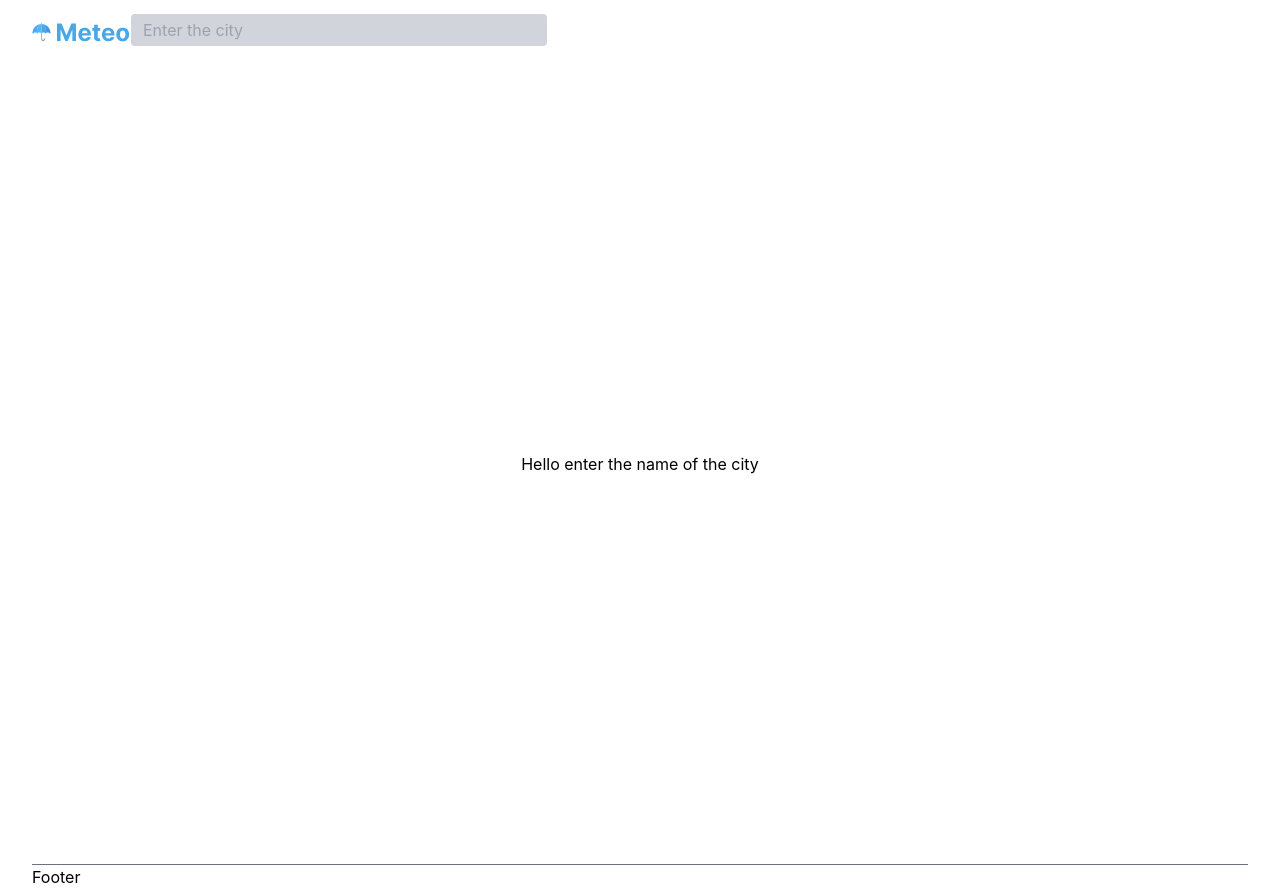
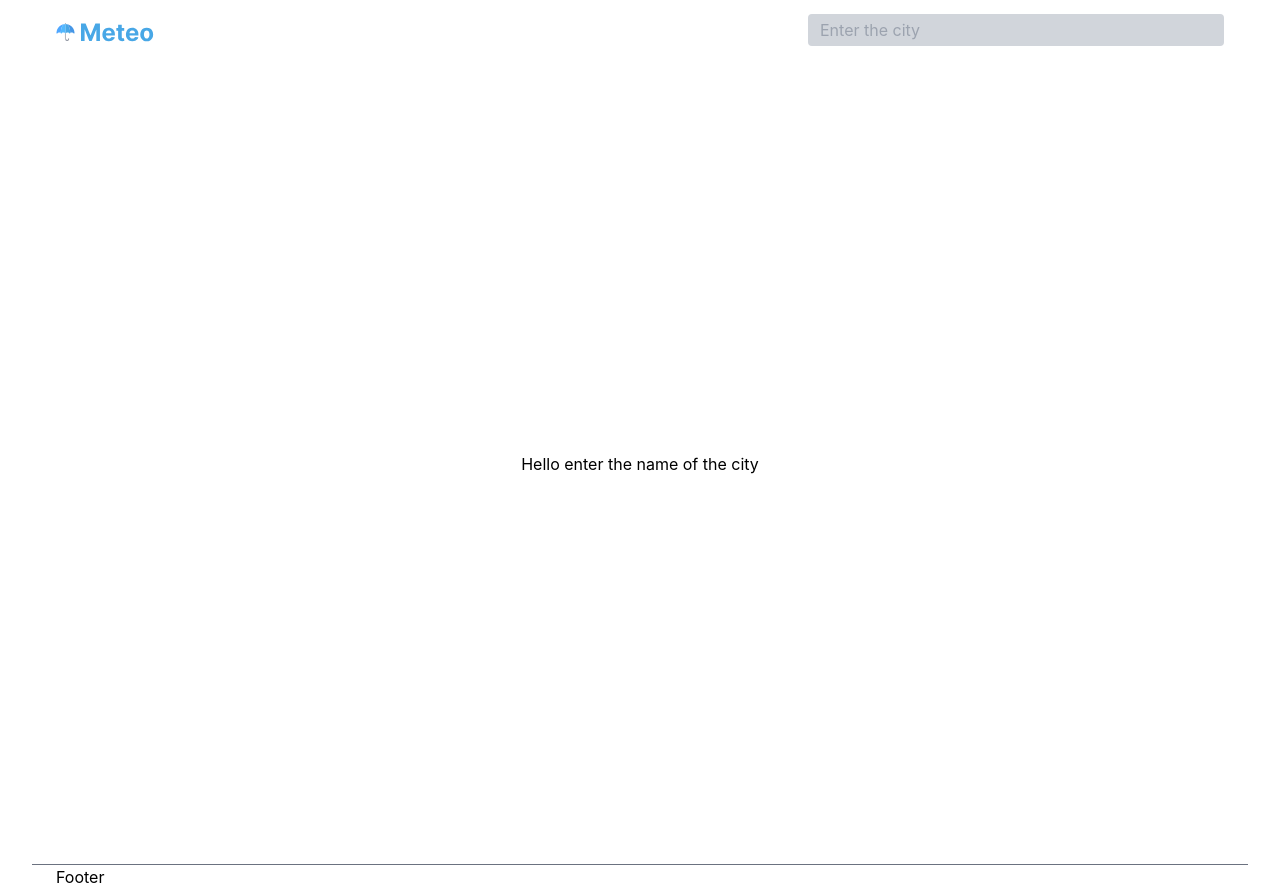
Before and after one commit to zumpro/next-meteo, a Next.js app: page / in a window 1280 px wide. Built offline with nearby package versions, Linux system fonts and the light colour scheme.

Commit message:
add compenent ui>container

```diff
--- a/components/common/Footer/Footer.jsx
+++ b/components/common/Footer/Footer.jsx
@@ -1,8 +1,13 @@
 import React from "react";
+import { Container } from "../../ui";
 import s from "./Footer.module.css";
 
 const Footer = () => {
-  return <footer className={s.root}>Footer</footer>;
+  return (
+    <footer className={s.root}>
+      <Container>Footer</Container>
+    </footer>
+  );
 };
 
 export default Footer;
--- a/components/common/Navbar/Navbar.jsx
+++ b/components/common/Navbar/Navbar.jsx
@@ -1,10 +1,11 @@
 import React from "react";
 import s from "./Navbar.module.css";
-import { Input, Logo } from "../../ui";
+import { Container, Input, Logo } from "../../ui";
 const Navbar = () => {
   return (
     <header className={s.root}>
-      <div className="flex">
+      <Container>
+        <div className="flex justify-between w-full">
           <div>
             <Logo />
           </div>
@@ -12,6 +13,7 @@ const Navbar = () => {
             <Input placeholder="Enter the city" />
           </div>
         </div>
+      </Container>
     </header>
   );
 };
--- /dev/null
+++ b/components/ui/Container/Container.jsx
@@ -0,0 +1,7 @@
+import React from "react";
+
+const Container = ({ children }) => {
+  return <div className="mx-auto max-w-7xl px-6 w-full">{children}</div>;
+};
+
+export default Container;
--- /dev/null
+++ b/components/ui/Container/index.js
@@ -0,0 +1 @@
+export { default } from "./Container";
--- a/components/ui/index.js
+++ b/components/ui/index.js
@@ -1,2 +1,3 @@
 export { default as Logo } from "./Logo";
 export { default as Input } from "./Input";
+export { default as Container } from "./Container";
--- a/pages/index.js
+++ b/pages/index.js
@@ -1,5 +1,7 @@
 import Head from "next/head";
+
 import { Footer, Navbar } from "../components/common";
+import { Container } from "../components/ui";
 import styles from "../styles/Home.module.css";
 
 export default function Home() {
@@ -12,7 +14,9 @@ export default function Home() {
       </Head>
 
       <Navbar />
-      <main className={styles.main}>Hello enter the name of the city</main>
+      <Container>
+        <main className={styles.main}>Hello enter the name of the city</main>
+      </Container>
       <Footer />
     </div>
   );
```
Lines whose indentation alone changed are shown as unchanged.
